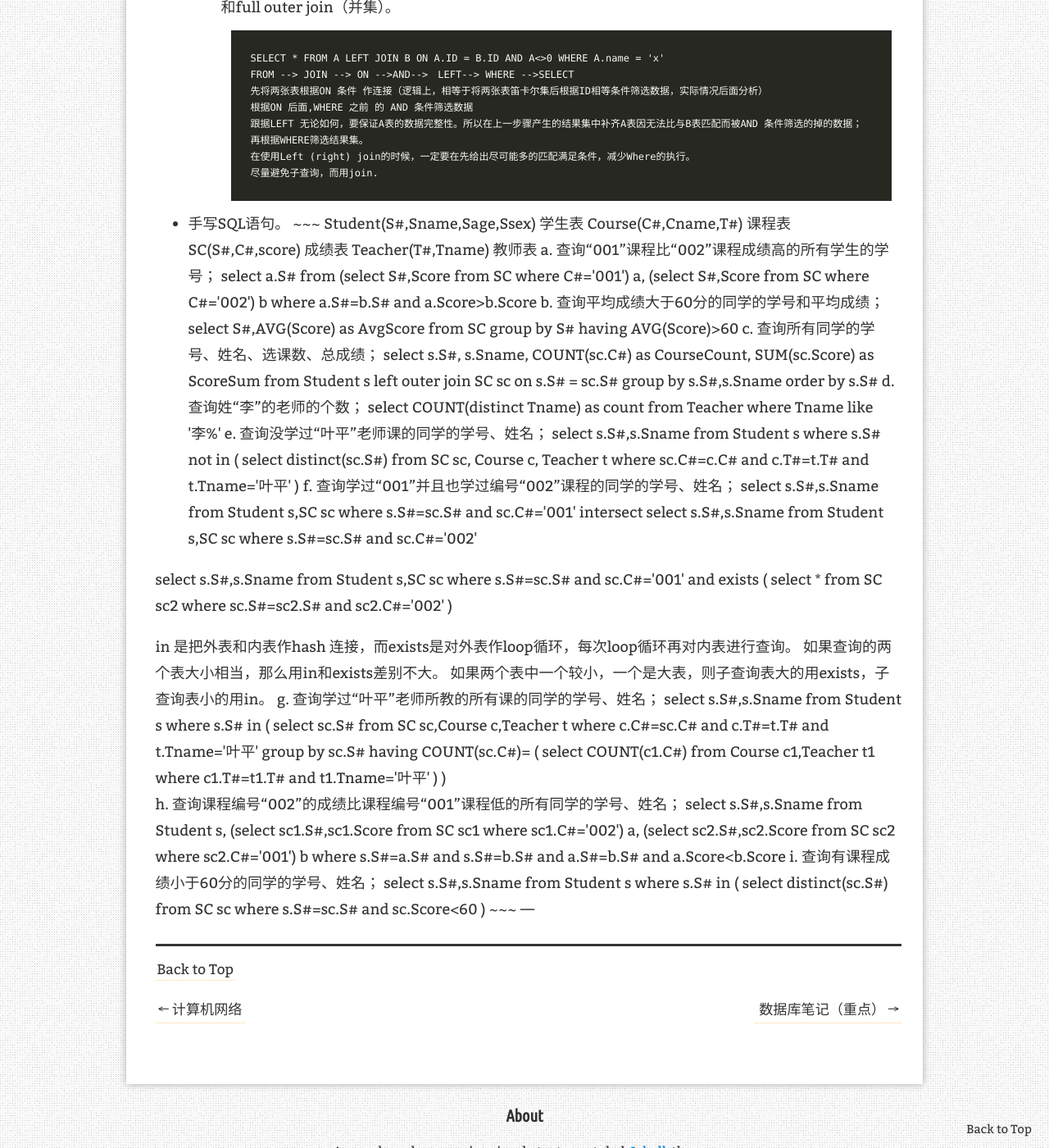
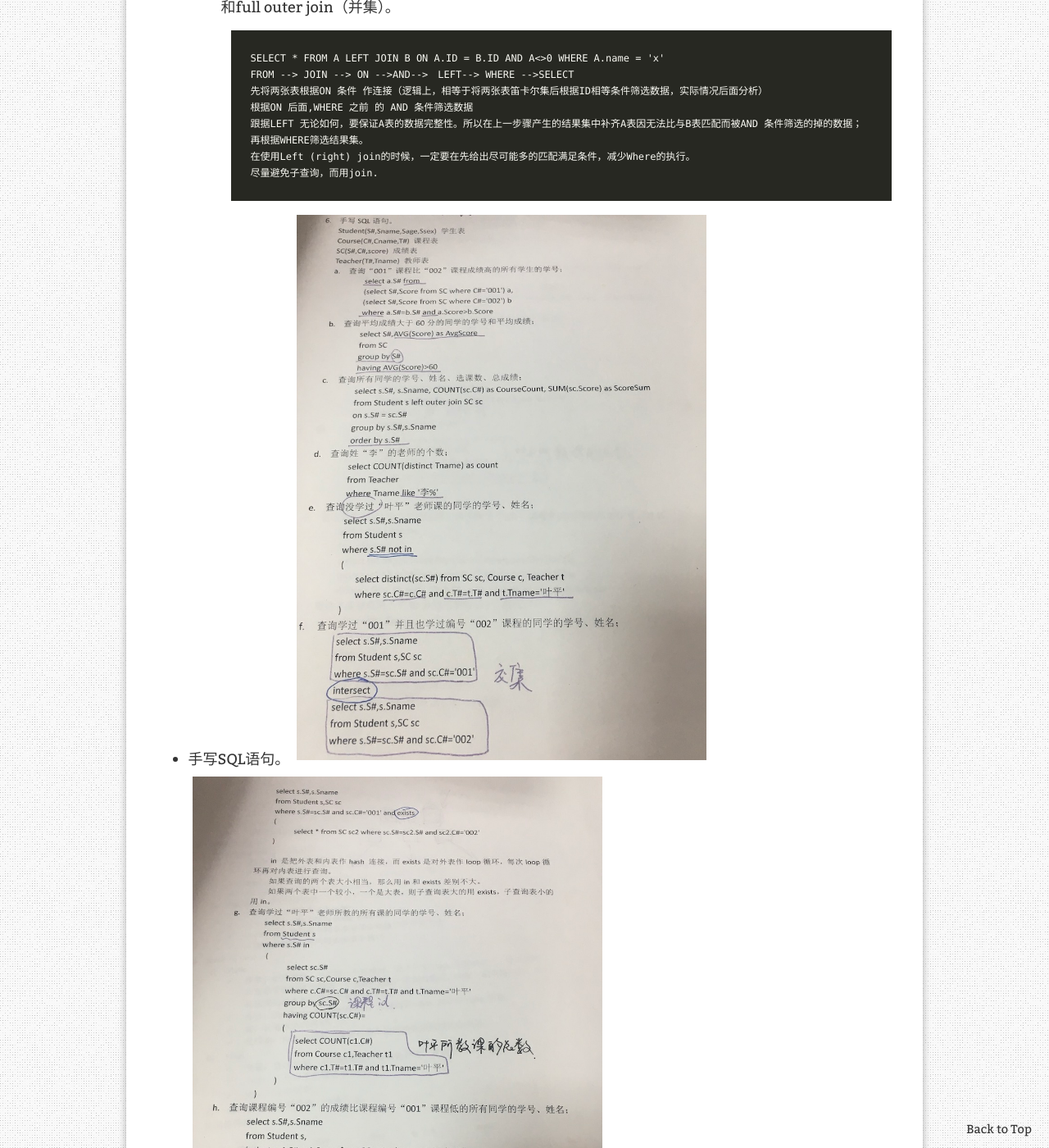
Before and after one commit to HuJean/HuBlog.github.io, a Jekyll site: the page built from _posts/2018-05-02-database.markdown, in a window 1280 px wide and 1400 px high, scrolled down 4088 px. Shown: the whole window at 82% size. Built offline with Jekyll 4.4.1, drawn with Linux system fonts in a browser that asks for light colours; nearby versions of some CDN libraries; comment, search, counter and statistics services are not loaded.

Commit message:
add new post

```diff
--- a/_posts/2018-05-02-database.markdown
+++ b/_posts/2018-05-02-database.markdown
@@ -85,87 +85,6 @@ FROM --> JOIN --> ON -->AND-->　LEFT--> WHERE -->SELECT
 尽量避免子查询，而用join.
 ~~~
   * 手写SQL语句。
-~~~
-Student(S#,Sname,Sage,Ssex) 学生表
-Course(C#,Cname,T#) 课程表
-SC(S#,C#,score) 成绩表
-Teacher(T#,Tname) 教师表
-a.  查询“001”课程比“002”课程成绩高的所有学生的学号；
-select a.S# from
-(select S#,Score from SC where C#='001') a,
-(select S#,Score from SC where C#='002') b
-where a.S#=b.S# and a.Score>b.Score
-b.  查询平均成绩大于60分的同学的学号和平均成绩；
-select S#,AVG(Score) as AvgScore
-from SC
-group by S#
-having AVG(Score)>60
-c.  查询所有同学的学号、姓名、选课数、总成绩；
-select s.S#, s.Sname, COUNT(sc.C#) as CourseCount, SUM(sc.Score) as ScoreSum
-from Student s left outer join SC sc
-on s.S# = sc.S#
-group by s.S#,s.Sname
-order by s.S#
-d.  查询姓“李”的老师的个数；
-select COUNT(distinct Tname) as count
-from Teacher
-where Tname like '李%'
-e.  查询没学过“叶平”老师课的同学的学号、姓名；
-select s.S#,s.Sname
-from Student s
-where s.S# not in
-(
-   select distinct(sc.S#) from SC sc, Course c, Teacher t
-   where sc.C#=c.C# and c.T#=t.T# and t.Tname='叶平'
-)
-f.  查询学过“001”并且也学过编号“002”课程的同学的学号、姓名；
-select s.S#,s.Sname
-from Student s,SC sc
-where s.S#=sc.S# and sc.C#='001'
-intersect
-select s.S#,s.Sname
-from Student s,SC sc
-where s.S#=sc.S# and sc.C#='002'
-
-select s.S#,s.Sname
-from Student s,SC sc
-where s.S#=sc.S# and sc.C#='001' and exists
-(
-select * from SC sc2 where sc.S#=sc2.S# and sc2.C#='002'
-)
-
-in 是把外表和内表作hash 连接，而exists是对外表作loop循环，每次loop循环再对内表进行查询。
-如果查询的两个表大小相当，那么用in和exists差别不大。
-如果两个表中一个较小，一个是大表，则子查询表大的用exists，子查询表小的用in。
-g.  查询学过“叶平”老师所教的所有课的同学的学号、姓名；
-select s.S#,s.Sname
-from Student s
-where s.S# in
- (
-      select sc.S#
-      from SC sc,Course c,Teacher t
-      where c.C#=sc.C# and c.T#=t.T# and t.Tname='叶平'
-      group by sc.S#
-      having COUNT(sc.C#)=
-      (
-         select COUNT(c1.C#)
-         from Course c1,Teacher t1
-         where c1.T#=t1.T# and t1.Tname='叶平'
-     )
- )
-h.  查询课程编号“002”的成绩比课程编号“001”课程低的所有同学的学号、姓名；
-select s.S#,s.Sname
-from Student s,
-(select sc1.S#,sc1.Score from SC sc1 where sc1.C#='002') a,
-(select sc2.S#,sc2.Score from SC sc2 where sc2.C#='001') b
-where s.S#=a.S# and s.S#=b.S# and a.S#=b.S# and a.Score<b.Score
-i.  查询有课程成绩小于60分的同学的学号、姓名；
-select s.S#,s.Sname
-from Student s
-where s.S# in
-(
-     select distinct(sc.S#) from SC sc
-     where s.S#=sc.S# and sc.Score<60
- )
-~~~
+  ![]({{site.baseurl}}/assets/images/2018/database10.jpg){:width="500"}
+  ![]({{site.baseurl}}/assets/images/2018/database11.jpg){:width="500"}
 ---
```
Also changed, not shown: assets/images/2018/database10.jpg (added), assets/images/2018/database11.jpg (added), 1 other file.
